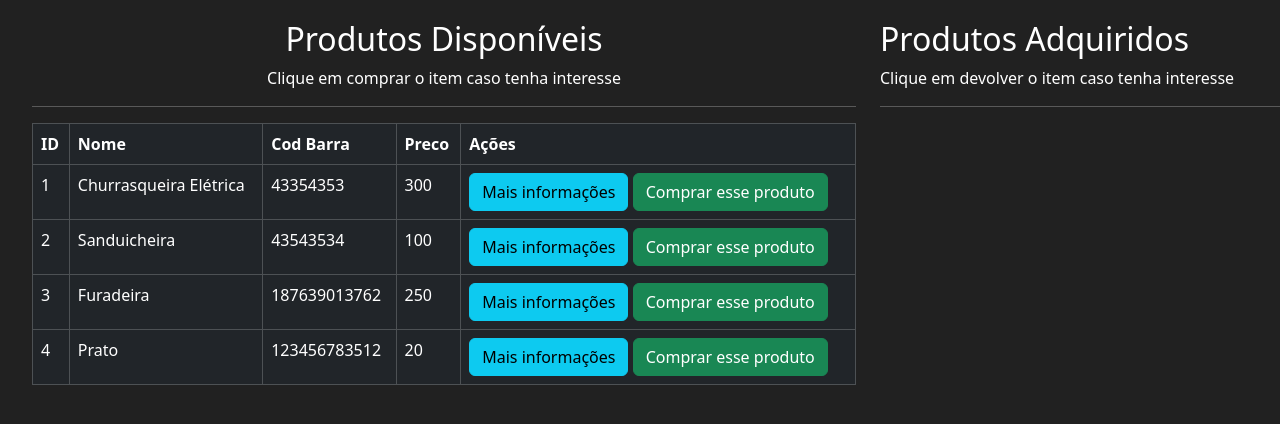
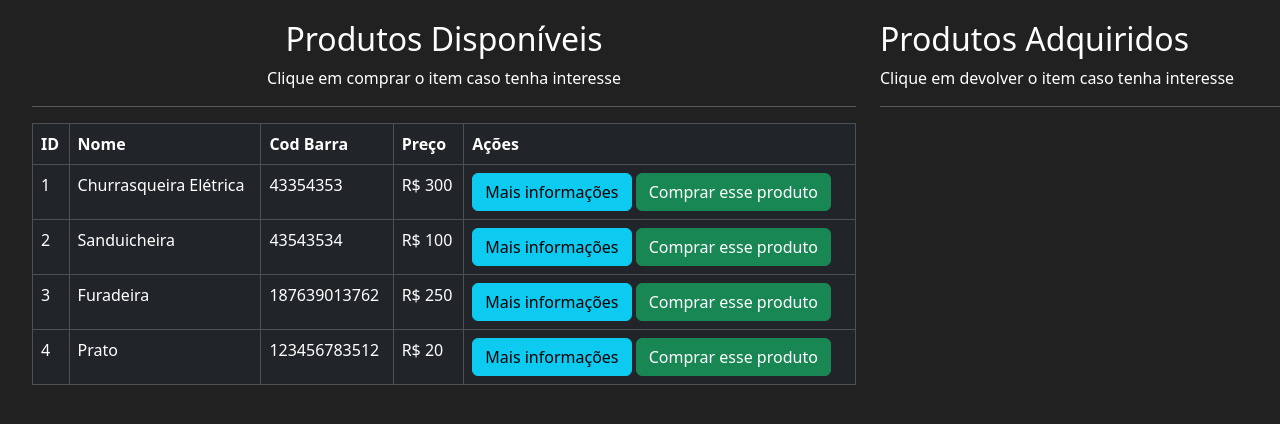
Before and after one commit to JoaooVitorSilva/mercado, a Flask app: page /Produtos in a window 1280 px wide. Shown: the part 56-480 px from the top of the page. Run offline with Flask 3, Linux system fonts and the light colour scheme; a user stored in the database is signed in; some libraries are stand-ins or nearby versions.

Commit message:
Alterações no Produto

```diff
--- a/mercado/templates/produtos.html
+++ b/mercado/templates/produtos.html
@@ -17,7 +17,7 @@
                                 <th scope="col">ID</th>
                                 <th scope="col">Nome</th>
                                 <th scope="col">Cod Barra</th>
-                                <th scope="col">Preco</th>
+                                <th scope="col">Preço</th>
                                 <th scope="col">Ações</th>
                             </tr>
                          </thead>
@@ -28,7 +28,7 @@
                                 <td>{{item.id}}</td>
                                 <td>{{item.nome}}</td>
                                 <td>{{item.cod_barra}}</td>
-                                <td>{{item.preco}}</td>
+                                <td>R$ {{item.preco}}</td>
                                 <td>
                                 <button data-bs-toggle="modal" data-bs-target="#exampleModal-{{item.id}}" class="btn btn-outline btn-info">Mais informações</button>
                                 <button data-bs-toggle="modal" data-bs-target="#exampleModalCompra-{{item.id}}" class="btn btn-outline btn-success">Comprar esse produto</button>
```
Also changed, not shown: instance/mercado.db.
